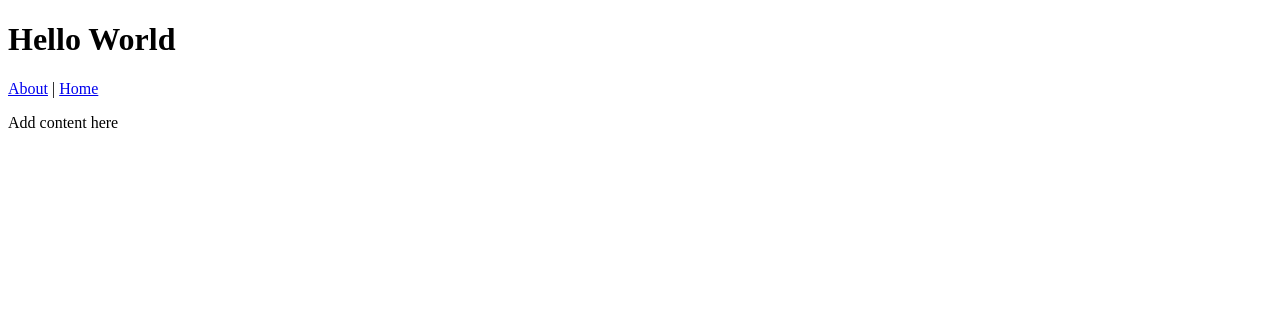
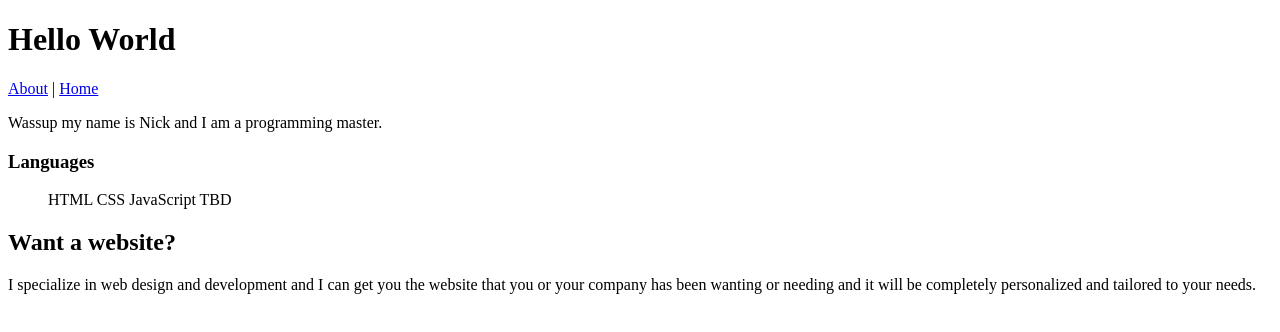
Before and after one commit to nboyd11/nboyd11.github.io, a plain HTML site: page index.html in a window 1280 px wide. Drawn offline with Linux system fonts and the light colour scheme.

Commit message:
updated index.html
added a couple paragraphs and headings as well as a list of languages I can do

```diff
--- a/index.html
+++ b/index.html
@@ -11,7 +11,17 @@
 		<a href="/about.html">About</a> | <a href="/index.html">Home</a>
 	</div>
 	</header>
-		<p>Add content here</p>
+		<p>Wassup my name is Nick and I am a programming master.</p>
+		<h3>Languages</h3>
+		<ul>
+			<il>HTML</il>
+			<il>CSS</il>
+			<il>JavaScript</il>
+			<il>TBD</il>
+		</ul>
+		<h2>Want a website?</h2>
+		<p>I specialize in web design and development and I can get you the website that you or your company has been wanting or needing and it will be completely personalized and tailored to your needs.</p>
+
 	</body>
 
 </html>
```
